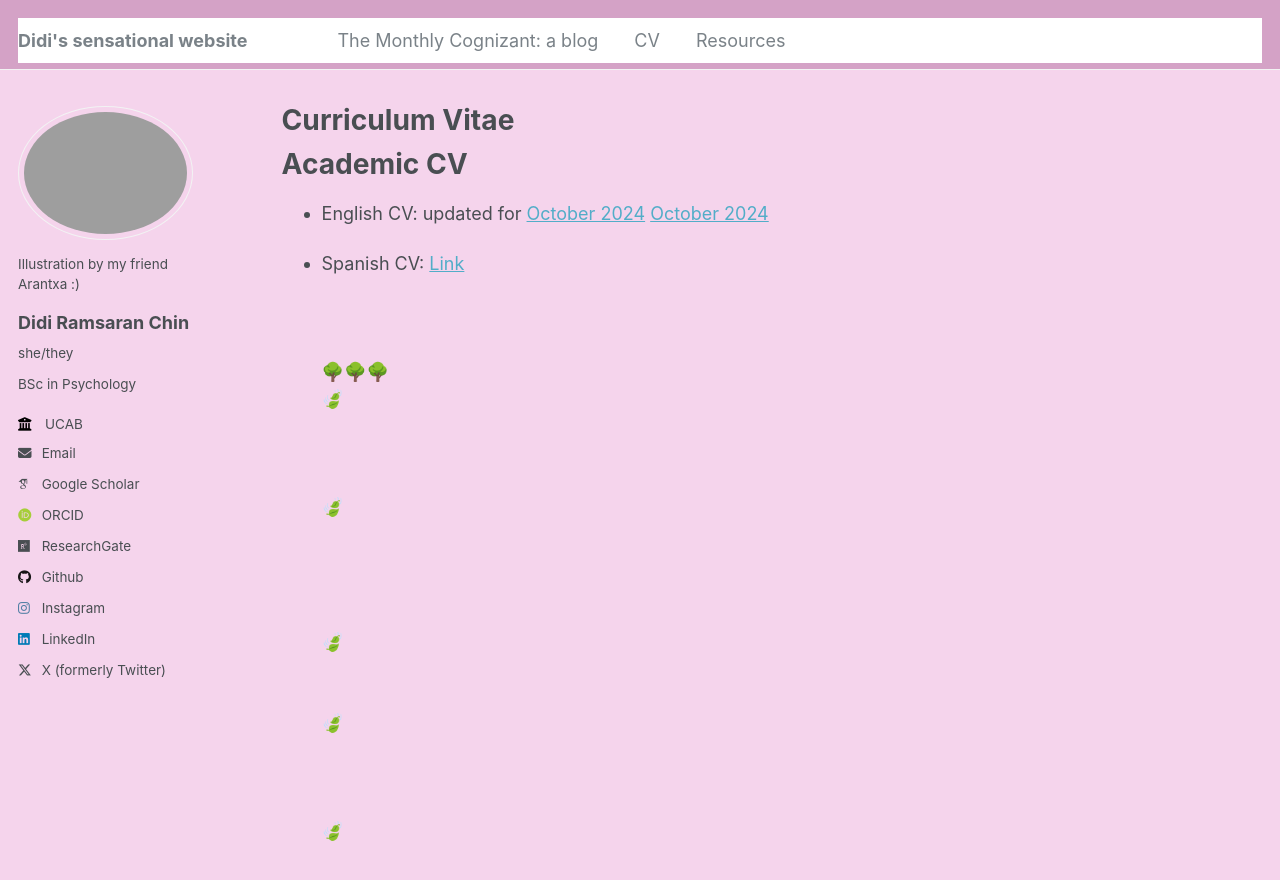
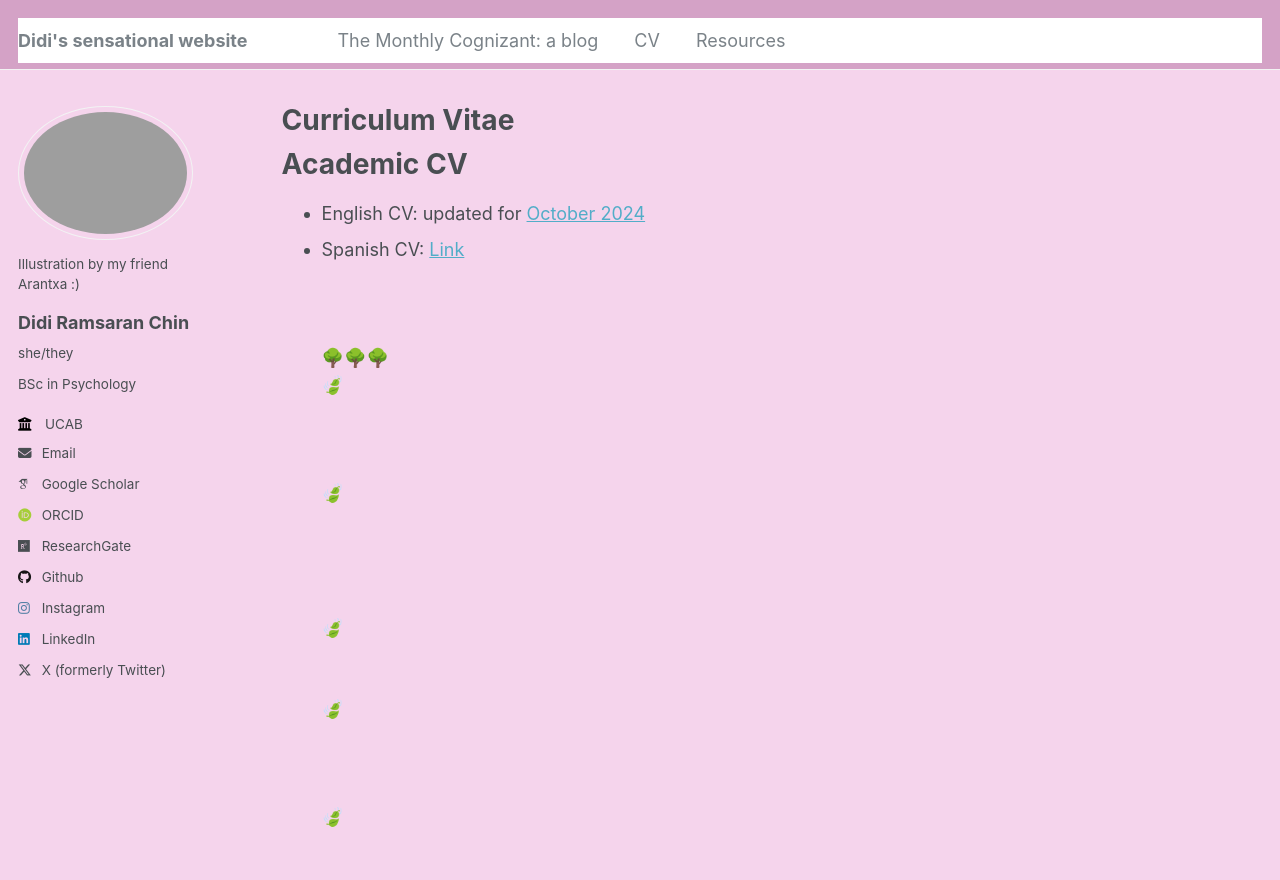
Before and after one commit to neurodidi/neurodidi.github.io, a Jekyll site: the page built from _pages/cv.md, in a window 1280 px wide and 900 px high. Shown: the top 880 px of the window. Built offline with Jekyll 4.4.1, drawn with Linux system fonts in a browser that asks for light colours; some web fonts are replaced.

Commit message:
Update cv.md
Deletion of the drive link, now my CV opens in a new tab from the file in the github repo

```diff
--- a/_pages/cv.md
+++ b/_pages/cv.md
@@ -11,10 +11,7 @@ redirect_from:
 
 Academic CV
 ======
-* English CV: updated for [October 2024](https://drive.google.com/file/d/1a91g3ThvjBWsg9vceAia0RKzHKfVzUjH/view?usp=sharing)
-<a href="/files/Oct2024_Didi_Academic%20_CV.pdf" target="_blank">October 2024</a>
-
-
+* English CV: updated for <a href="/files/Oct2024_Didi_Academic%20_CV.pdf" target="_blank">October 2024</a>
 * Spanish CV: [Link](URL)
 <br/>
 <br/>
```
